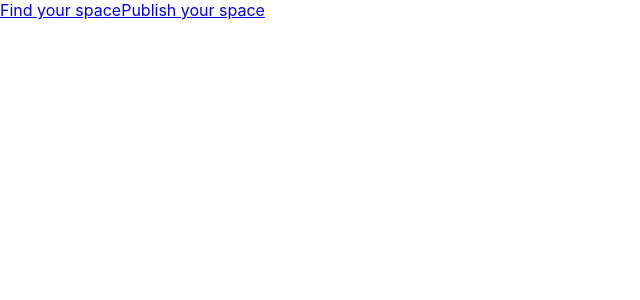
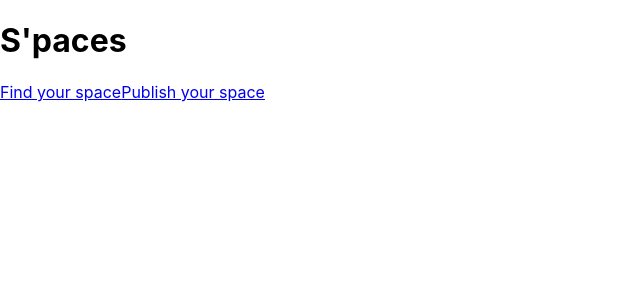
Before and after one commit to Hackaton-F5/s-pace, a React (Create React App) app in the folder frontreact/: page / in a window 1280 px wide. Shown: the top 300 px of the page, without its empty margins (0-640 px from the left). Built offline with nearby package versions, Linux system fonts and the light colour scheme.

Commit message:
Merge branch 'main' of https://github.com/Hackaton-F5/s-pace into dev

```diff
--- a/frontreact/src/pages/Welcome.js
+++ b/frontreact/src/pages/Welcome.js
@@ -3,7 +3,8 @@ import { Link } from "react-router-dom";
 
 export default function Welcome() {
   return (
-
+      <div>
+        <h1>S'paces</h1>
         <div className="btn">
           <Link className="btn btn-success btn-lg" role="button" to="Landing">
             Find your space
@@ -12,5 +13,6 @@ export default function Welcome() {
             Publish your space
           </Link>
         </div>
+      </div>
   );
 }
--- a/package.json
+++ b/package.json
@@ -1,5 +1,6 @@
 {
   "dependencies": {
-    "react-router-dom": "^6.2.1"
+    "react-router-dom": "^6.2.1",
+    "router-dom": "^2.2.9"
   }
 }
```
Also changed, not shown: 1 other file (tests, documents, lock files or other folders). Lines whose indentation alone changed are shown as unchanged.
